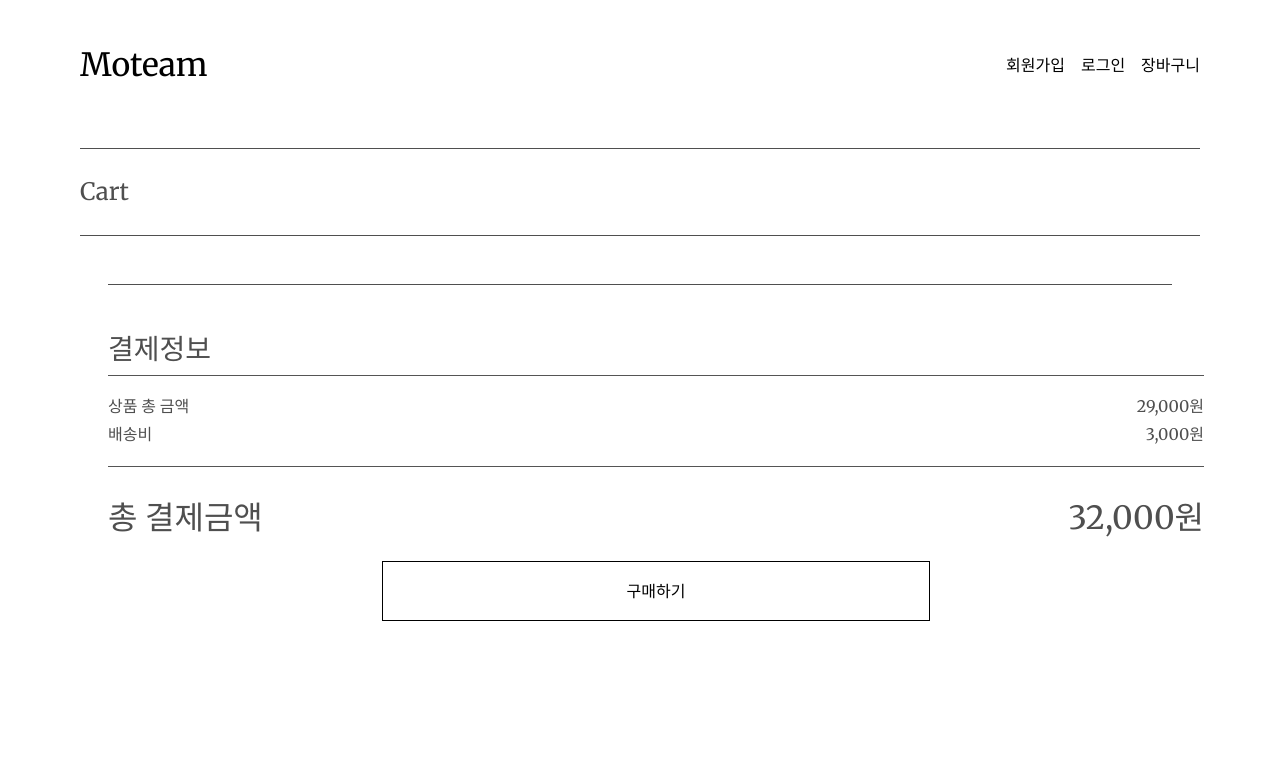
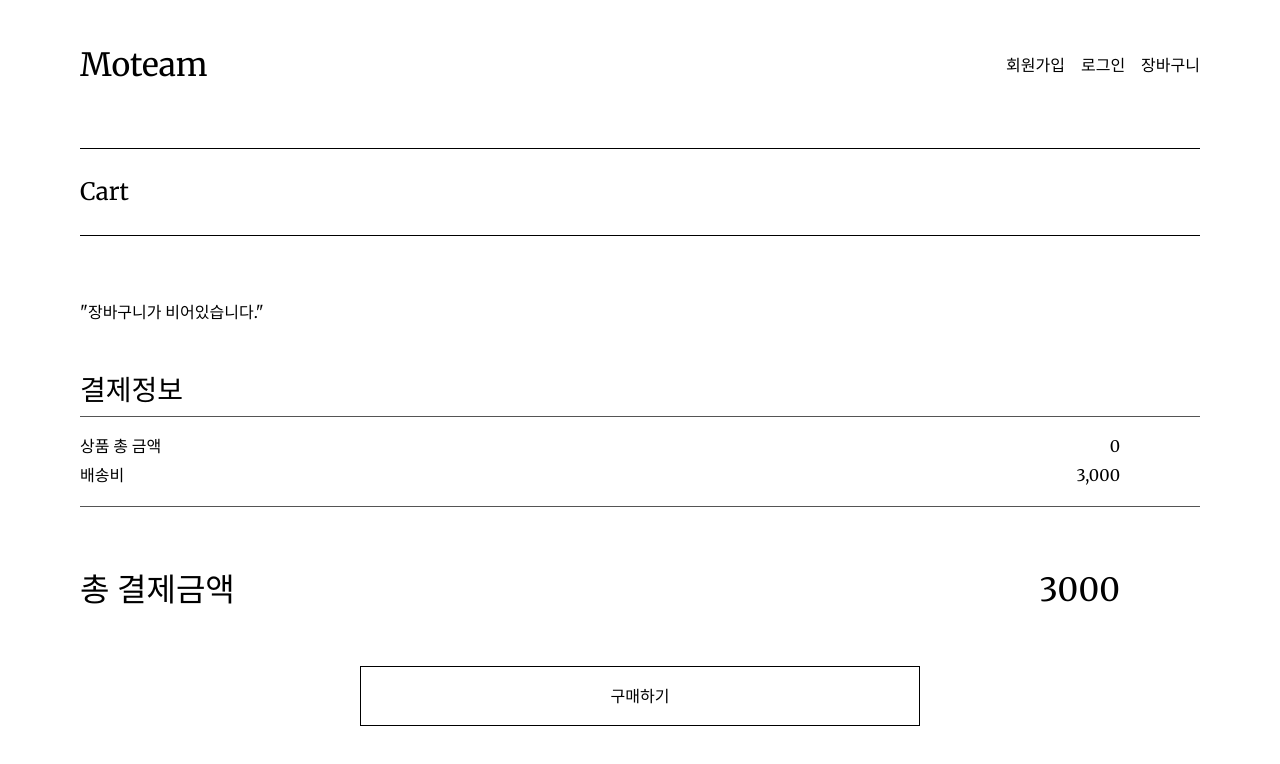
Before and after one commit to anna8481/web_project_1, a React (Create React App) app in the folder front/: page /cart in a window 1280 px wide. Shown: the top 764 px of the page. Built offline with nearby package versions, Linux system fonts and the light colour scheme.

Commit message:
cart edit

```diff
--- a/front/src/App.css
+++ b/front/src/App.css
@@ -4,6 +4,7 @@
   margin-left: auto;
   padding: 1rem;
   max-width: 90%;
+  color: black;
 }
 
 .container {
@@ -27,6 +28,14 @@
   display: flex;
 }
 
+.Header {
+  border-bottom: 1px solid;
+  border-top: 1px solid;
+  padding: 1.5rem 0;
+  font-size: 1.5rem;
+  margin-bottom: 2rem;
+}
+
 .tile {
   display: flex;
   flex-direction: row;
@@ -38,6 +47,7 @@ body,
 input,
 button {
   font-family: 'Merriweather', 'Noto Serif KR', serif;
+  color: black;
 }
 
 .a {
@@ -47,7 +57,8 @@ button {
 a,
 ul {
   text-decoration: none;
-  margin: 0
+  margin: 0;
+  color: black;
 }
 
 input {
--- a/front/src/components/Header.css
+++ /dev/null
@@ -1,7 +0,0 @@
-.Header {
-    border-bottom: 1px solid;
-    border-top: 1px solid;
-    padding: 1.5rem 0;
-    font-size: 1.5rem;
-    margin-bottom: 2rem;
-}
--- a/front/src/components/Header.js
+++ b/front/src/components/Header.js
@@ -1,4 +1,3 @@
-import "./Header.css"
 import React from 'react';
 import { useNavigate, Link } from 'react-router-dom'
 import { ROUTE } from '../utills/route'
--- a/front/src/components/Navbar.js
+++ b/front/src/components/Navbar.js
@@ -2,7 +2,6 @@ import "./navbar.css"
 import React from 'react';
 import { useNavigate, Link } from 'react-router-dom'
 import { ROUTE } from '../utills/route'
-
 
 
 export default function Navbar() {
@@ -11,7 +10,6 @@ export default function Navbar() {
         //저장했던 JWT 토큰을 삭제함.
         localStorage.removeItem("token");
         localStorage.removeItem("isAdmin");
-        console.log(localStorage)
         navigate("/");
     };
 
--- a/front/src/pages/cart/Cart.css
+++ b/front/src/pages/cart/Cart.css
@@ -1,7 +1,3 @@
-.cart {
-    border-bottom: #dbdbdb solid 1px
-}
-
 .info {
     display: flex;
     flex-direction: row;
@@ -9,15 +5,15 @@
 }
 
 
-.total {
+.payment-tile {
+    justify-content: space-between;
     display: flex;
-    flex-direction: row;
-    justify-content: space-between;
-    margin: 1rem 0;
+    margin: 3rem 0 0 0;
+    width: 100%
 }
 
 
-.order-summary {
+.payment-summary {
     display: flex;
     flex-direction: column;
     justify-content: center;
@@ -25,16 +21,28 @@
     padding: 0;
 }
 
-.order-header {
+.payment-header {
     border-bottom: #555 solid 1px;
     margin-bottom: 1rem;
 }
 
-.order-info {
+.payment-info {
     border-bottom: #555 solid 1px;
     margin-bottom: 1rem;
     padding-bottom: 1rem;
+    padding-right: 5rem;
 }
+
+
+.payment-total {
+    display: flex;
+    flex-direction: row;
+    justify-content: space-between;
+    margin: 3rem 0;
+    padding-right: 5rem;
+}
+
+
 
 .info h2 {
     font-size: 1.5rem;
@@ -51,6 +59,8 @@
     justify-content: center;
     width: 100%;
     padding: 0;
+    padding-right: 1rem;
+    border-bottom: solid 1px;
 }
 
 
@@ -131,13 +141,13 @@
 }
 
 .cart-product-info {
-    font-size: 1.4rem;
+    font-size: 1rem;
     display: flex;
     flex-direction: row;
     align-items: center;
     justify-content: space-between;
     width: 100%;
-    padding: 1rem;
+    margin: 1rem 0;
 }
 
 .tile-ancestor {
@@ -147,12 +157,8 @@
 
 
 .product-tile {
-    border-bottom: solid 1px;
-    margin: 1rem 1rem;
-    display: flex;
+    display: block;
     justify-content: space-between;
-
-
 }
 
 
@@ -163,8 +169,8 @@
 
 
 .purchase {
-    display: flex;
-    justify-content: center;
+    display: block;
+    text-align: center;
 }
 
 .purchase-button {
@@ -172,5 +178,5 @@
     border: 1px solid black;
     line-height: 3.5;
     width: 50%;
-    justify-content: center;
+
 }
--- a/front/src/pages/cart/Cart.js
+++ b/front/src/pages/cart/Cart.js
@@ -1,20 +1,18 @@
-import React from 'react';
-import { Link } from 'react-router-dom';
+import React, { useState, useEffect } from 'react';
+import { Link, useNavigate } from 'react-router-dom';
 import './Cart.css';
 import Header from '../../components/Header'
 import { MDBIcon, } from 'mdb-react-ui-kit';
 
 
+function CardProductContainer({ img, productName, price }) {
 
-function CardProductContainer({ imageKey, productName, price }) {
     return <>
 
         <div className="cart-product-container">
-            <div>
             <div className="cart-product-info">
                 <div className="cart-img-name">
-                        <img className="productImg" src={imageKey} />
-                        {/* <div className="content"> */}
+                    <img className="productImg" src={img} alt={productName} />
                     <div className="product-name">   <p>{productName}</p> </div>
                 </div>
                 <div className="cart-quantity">
@@ -22,11 +20,9 @@ function CardProductContainer({ imageKey, productName, price }) {
                     <div className="cart-quantity-no">1</div>
                     <MDBIcon fas icon="plus-circle" />
                 </div>
-                    {/* </div> */}
                 <div className="calculator">
                     <p className="productPrice">{price}</p> </div>
-                    <MDBIcon fas icon="times" />
-                </div>
+                <MDBIcon fas icon="times" onClick={(e) => console.log(e.target)} />
             </div>
         </div>
     </>
@@ -34,49 +30,53 @@ function CardProductContainer({ imageKey, productName, price }) {
 
 
 function Cart() {
+    const navigate = useNavigate();
+    const [cart, setCart] = useState([]);
+    const [subtotal, setSubtotal] = useState(0);
 
-    const cart = localStorage.cart;
-    console.log("cart", cart);
+    // useEffect(
+    //     () => {
+    //         setCart(JSON.parse(localStorage.getItem('cart')));
+    //         let _subtotal = cart.reduce((accumulator, object) => accumulator + object.price, 0);
+    //         setSubtotal(_subtotal)
+    //         setIsLoggedIn(() => localStorage.getItem("token")?.length === 0 ? true : false)
 
-    return (
-        <div className="section">
-            <Header title="Cart"></Header>
-            <div className="container">
-                <div className="product-tile ">
-
-                    {/*
-                {Array.isArray(products) && products.map(item => (
-                    <Product
-                        key={item._id}
-                        itemId={item._id}
-                        title={item.productName}
-                        price={item.price}
-                        img={"https://res.cloudinary.com/moteam/image/upload/" + item.imageKey + ".png"}
-                        productInfo={item.productInfo}>
-                    </Product>))} */}
-                    {/* {cart.map(item =>
-                        (<CardProductContainer imageKey={"https://www.urbanic30.com/shopimages/urbanic30/0120010000712.jpg?1669683424ç"} productName={"Blue Jeans"} price={"29000"}></CardProductContainer>)
-                    )} */}
+    //     }, [igLoggedIn, cart])
 
 
+    const handleOrder = () => {
+        // igLoggedIn ? navigate('/order') : navigate('/login')
+    }
+
+    return (<>
+        <div className="section">
+            <Header title="Cart" ></Header>
+        </div >
+        <div className="section" style={{ marginTop: "0" }}>
+            <div className="product-tile ">
+                {cart.length === 0
+                    ? <p>"장바구니가 비어있습니다."  </p>
+                    : cart.map(item =>
+                        (<CardProductContainer key={item._id} img={"https://res.cloudinary.com/moteam/image/upload/" + item.imageKey + ".png"} productName={item.productName} price={item.price}></CardProductContainer>)
+                    )}
             </div>
-                <div className="order-tile">
-                    <div className="order-summary " >
-                        <div className="order-header"><h3>결제정보</h3></div>
-                        <div className="order-info" >
-                            <div className="info">   <p>상품 총 금액</p> <p id="productsTotal">29,000원</p></div>
-                            <div className="info"><p>배송비</p> <p id="deliveryFee">3,000원</p> </div>
+            <div className="payment-tile">
+                <div className="payment-summary " >
+                    <div className="payment-header"><h3>결제정보</h3></div>
+                    <div className="payment-info" >
+                        <div className="info">   <p>상품 총 금액</p> <p id="productsTotal">{subtotal}</p></div>
+                        <div className="info"><p>배송비</p> <p id="deliveryFee">3,000</p> </div>
                     </div>
-                        <div className="total" ><h2>총 결제금액</h2> <h2 id="Total">32,000원</h2> </div>
+                    <div className="payment-total" ><h2>총 결제금액</h2> <h2 id="Total">{subtotal + 3000}</h2> </div>
 
-                        <Link to="/order" >
+
                     <div className="purchase" >
-                                <button className="purchase-button" >구매하기</button>
-                            </div></Link>
+                        <button className="purchase-button" onClick={handleOrder}>구매하기</button>
                     </div>
                 </div>
             </div>
-        </div >
+        </div>
+    </>
     )
 }
 
--- a/front/src/pages/cart/Order.css
+++ b/front/src/pages/cart/Order.css
@@ -1,3 +1,9 @@
+.delivery-tile {
+    display: flex;
+    flex: 1;
+    margin: 1rem 1rem;
+}
+
 .delivery-info {
     display: flex;
     flex-direction: column;
@@ -6,39 +12,6 @@
     font-size: 1rem;
 }
 
-
-.order-summary {
-    /* display: flex; */
-    /* flex-direction: column; */
-    justify-content: flex-start;
-    width: 100%;
-    padding: 1rem 0;
-}
-
-
-
-.order-summary-tile {
-    display: flex;
-    flex: 1;
-    /* border-bottom: #555 solid 1px; */
-    margin-bottom: 1rem;
-    padding-bottom: 1rem;
-}
-
-.delivery-tile {
-    display: flex;
-    flex: 1;
-    margin: 1rem 1rem;
-}
-
-.order-tile {
-    justify-content: space-between;
-    display: flex;
-    margin: 1rem 1rem;
-    width: 100%
-}
-
-
 .delivery-fee {
     border-bottom: #555 solid 1px;
     margin-bottom: 1rem;
@@ -46,7 +19,32 @@
     font-size: 1.2rem;
 }
 
+.order-summary {
+    justify-content: flex-start;
+    width: 100%;
+    padding: 1rem 0;
+}
+
+.order-header {
+    border-bottom: #555 solid 1px;
+    margin-bottom: 1rem;
+}
+
+.order-info {
+    border-bottom: #555 solid 1px;
+    margin-bottom: 1rem;
+    padding-bottom: 1rem;
+}
+
+.order-total {
+    display: flex;
+    flex-direction: row;
+    justify-content: space-between;
+    margin: 3rem 0;
+}
+
+/*
 .product-info {
     font-size: 1.2rem;
 
-}
+} */
--- a/front/src/pages/cart/Order.js
+++ b/front/src/pages/cart/Order.js
@@ -182,7 +182,7 @@ function Order() {
                                 <div className="info">   <p>상품 총 금액</p> <p id="productsTotal">29,000원</p></div>
                                 <div className="info"><p>배송비</p> <p id="deliveryFee">3,000원</p> </div>
                             </div>
-                            <div className="total" ><h2>총 결제금액</h2> <h2 id="Total">32,000원</h2> </div>
+                            <div className="order-total" ><h2>총 결제금액</h2> <h2>32,000원</h2> </div>
 
                             <Link to="/order" >
                                 <div className="purchase" >
--- a/front/src/pages/user/Login.js
+++ b/front/src/pages/user/Login.js
@@ -29,7 +29,7 @@ function Login() {
             });
 
             localStorage.setItem('token', response.data.token);
-            if(response.data.isAdmin) {
+            if (response.data.isAdmin) {
                 localStorage.setItem('isAdmin', "admin");
             }
             navigate('/');
--- a/front/src/utills/Router.js
+++ b/front/src/utills/Router.js
@@ -1,6 +1,5 @@
 import React from 'react';
 import Navbar from '../components/Navbar'
-
 import { ROUTE_ARR } from './route'
 
 import {
@@ -10,10 +9,12 @@ import {
 } from 'react-router-dom';
 
 
+
 const Router = () => {
+
   return (
     <BrowserRouter>
-      <Navbar></Navbar>
+      <Navbar ></Navbar>
       <Routes>
         {ROUTE_ARR.map((route, index) => {
           return <Route path={route.path} element={<route.element />} key={index} />
```
Also changed, not shown: front/src/pages/product/ProductDetail.js (+16 -3 lines). Lines whose indentation alone changed are shown as unchanged.
